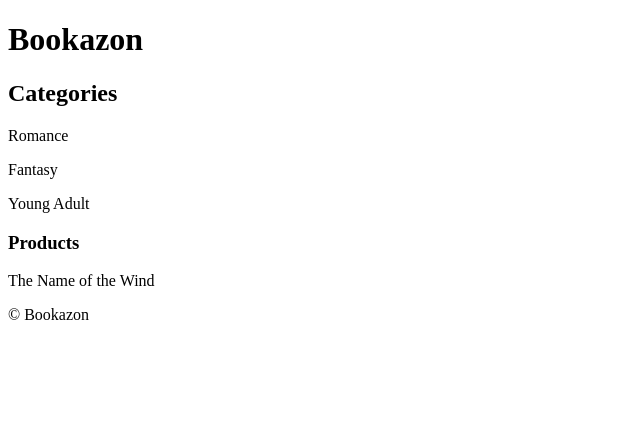
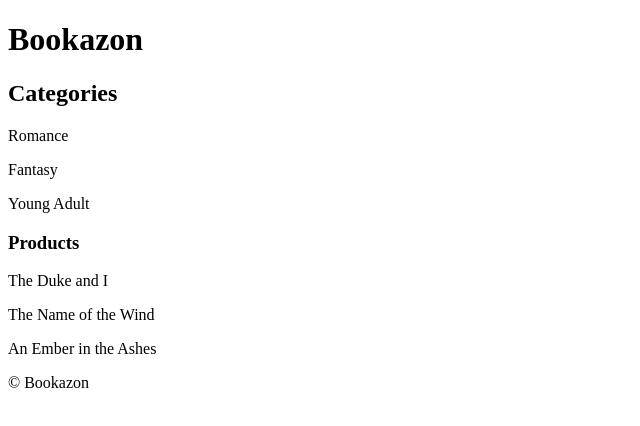
Before and after one commit to Rachnicrice/storefront, a React (Create React App) app: page / in a window 1280 px wide. Shown: the top 426 px of the page, without its empty margins (0-640 px from the left). Built offline with nearby package versions, Linux system fonts and the light colour scheme.

Commit message:
refactored reducer

```diff
--- a/src/components/categories.js
+++ b/src/components/categories.js
@@ -1,17 +1,15 @@
 import React from 'react';
 import { connect } from 'react-redux';
-import { activate } from '../store/store.js';
-
-let num=0;
+import { activate } from '../store/reducers/categories.js';
 
 const Categories = (props) => {
 
   return (
     <>
      <h2>Categories</h2>
-     {props.storefront.categories.map(category => {
-          return <p onClick={() => props.activate(category)} key={num++}>
-            {category.name}
+     {props.storefront.categories.map((category, i) => {
+          return <p onClick={() => props.activate(category)} key={i}>
+            {category.displayName}
           </p>
       })}
     </>
@@ -19,7 +17,7 @@
 };
 
 const mapStateToProps = state => ({
-  storefront: state.storefront,
+  storefront: state.categories,
 });
 
 const mapDispatchToProps = { activate };
--- a/src/components/products.js
+++ b/src/components/products.js
@@ -6,17 +6,22 @@
   return (
     <>
      <h3>Products</h3>
-     {props.storefront.activeCategory.products.map(product => {
+     {console.log('products: ',props.products)}
+     {props.products.map(product => {
+       if (product.display) {
           return <p>
-            {product.title}
+            {product.name}
           </p>
+       } else {
+         return null;
+       }
       })}
     </>
   );
 };
 
 const mapStateToProps = state => ({
-  storefront: state.storefront,
+  products: state.products,
 });
 
 export default connect(mapStateToProps)(Products);
--- a/src/store/index.js
+++ b/src/store/index.js
@@ -1,8 +1,9 @@
 import { createStore, combineReducers } from 'redux';
 import { composeWithDevTools } from 'redux-devtools-extension';
-import storefront from './store.js';
+import categories from './reducers/categories.js';
+import products from './reducers/products.js';
 
-let reducers = combineReducers({ storefront });
+let reducers = combineReducers({ categories, products });
 
 const store = () => {
   return createStore(reducers, composeWithDevTools());
--- a/src/store/store.js
+++ b/src/store/reducers/categories.js
@@ -1,11 +1,23 @@
 /* eslint-disable import/no-anonymous-default-export */
 let initialState = {
   categories: [
-    { name: 'Romance', products: [ { title: 'The Duke and I' } ] },
-    { name: 'Fantasy', products: [ { title:'The Name of the Wind' } ] },
-    { name: 'Young Adult', products: [ { title:'An Ember in the Ashes' } ] }
+    {
+      name: 'romance',
+      displayName: 'Romance',
+      description:'All the romance novels all the time.'
+    },
+    {
+      name: 'fantasy',
+      displayName: 'Fantasy',
+      description:'Mystical creatures, oh my!'
+    },
+    {
+      name: 'young_adult',
+      displayName: 'Young Adult',
+      description:'The best genre.'
+    }
   ],
-  activeCategory: { name: 'Fantasy', products: [ { title:'The Name of the Wind' } ] },
+  activeCategory: 'all',
 }
 
 // a reducer is a pure function that is meant to eval an action type
@@ -14,7 +26,7 @@
 
   switch (type) {
     case 'ACTIVATE_CATEGORY':
-      return {...state, activeCategory: payload};
+      return {...state, activeCategory: payload.name};
 
     case 'RESET':
       return initialState
--- /dev/null
+++ b/src/store/reducers/products.js
@@ -0,0 +1,51 @@
+/* eslint-disable import/no-anonymous-default-export */
+let initialState = [
+  {
+    name: 'The Duke and I',
+    description: 'From #1 New York Times bestselling author Julia Quinn comes the story of Daphne Bridgerton, in the first of her beloved Regency-set novels featuring the charming, powerful Bridgerton family, now a series created by Shondaland for Netflix.',
+    price: 10.99,
+    inventoryCount: 1,
+    category: 'romance',
+    display: true,
+  },
+  {
+    name: 'The Name of the Wind',
+    description: 'Discover #1 New York Times-bestselling Patrick Rothfuss\' epic fantasy series, The Kingkiller Chronicle.',
+    price: 12.99,
+    inventoryCount: 2,
+    category: 'fantasy',
+    display: true,
+  },
+  {
+    name: 'An Ember in the Ashes',
+    description: 'One of Time Magazine\'s 100 Best Fantasy Books of All Time',
+    price: 10.99,
+    inventoryCount: 1,
+    category: 'young_adult',
+    display: true,
+  },
+]
+
+// a reducer is a pure function that is meant to eval an action type
+export default (state = initialState, action) => {
+  let { type, payload } = action;
+
+  switch (type) {
+    case 'ACTIVATE_CATEGORY':
+      return state.map( product => {
+        if ( payload.name === 'all' ) {
+          product.display = true;
+        } else if (product.category === payload.name) {
+          product.display = true;
+        } else {
+          product.display = false;
+        }
+        return product
+      });
+
+    case 'RESET':
+      return initialState
+    default:
+      return state
+  }
+}
```
